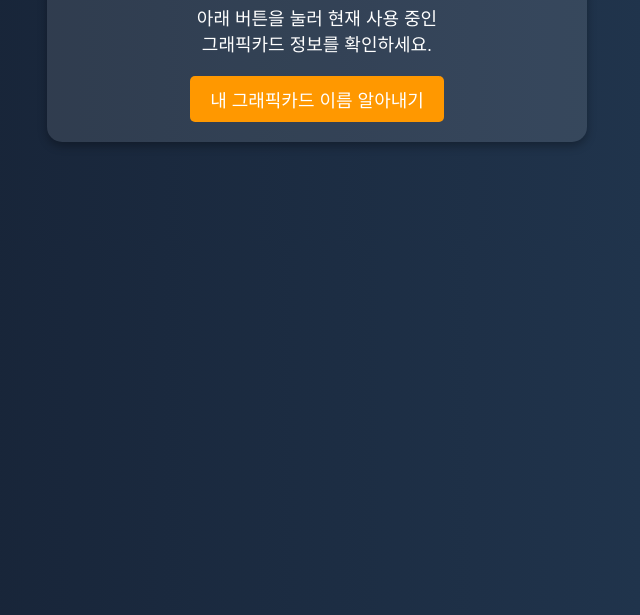
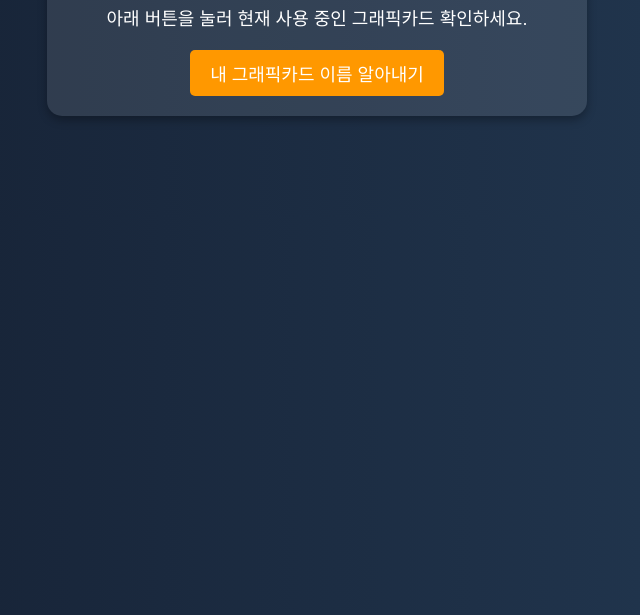
Before and after one commit to live0704/live.github.io, a plain HTML site: page index.html in a window 1280 px wide. Shown: the part 185-800 px from the top of the page, without its empty margins (323-963 px from the left). Drawn offline with Linux system fonts and the light colour scheme.

Commit message:
Update index.html

```diff
--- a/index.html
+++ b/index.html
@@ -63,7 +63,7 @@
 
     <div class="container">
         <h1>🎮 내 그래픽카드 확인하기</h1>
-        <p>아래 버튼을 눌러 현재 사용 중인<br>그래픽카드 정보를 확인하세요.</p>
+        <p>아래 버튼을 눌러 현재 사용 중인 그래픽카드 확인하세요.</p>
         <button onclick="getGPU()">내 그래픽카드 이름 알아내기</button>
         <div class="gpu-info" id="gpuInfo"></div>
         <img id="gpuImage" alt="GPU Image">
```
